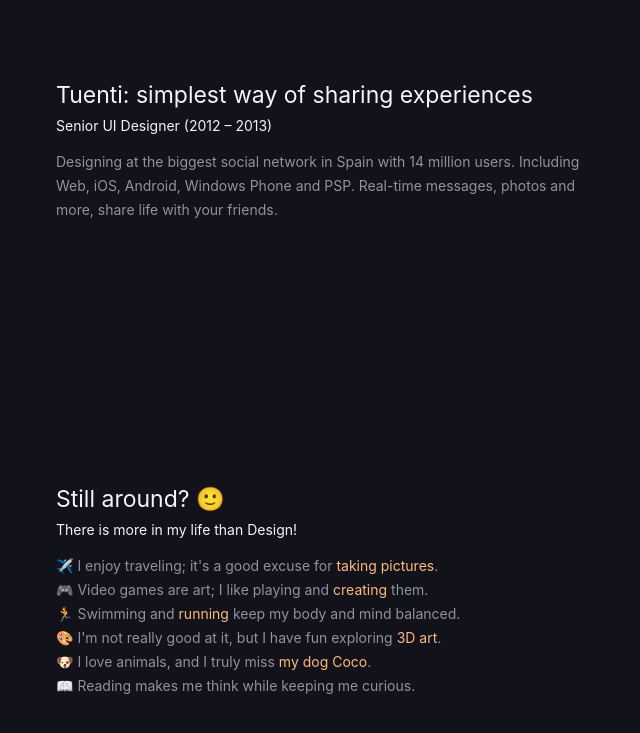
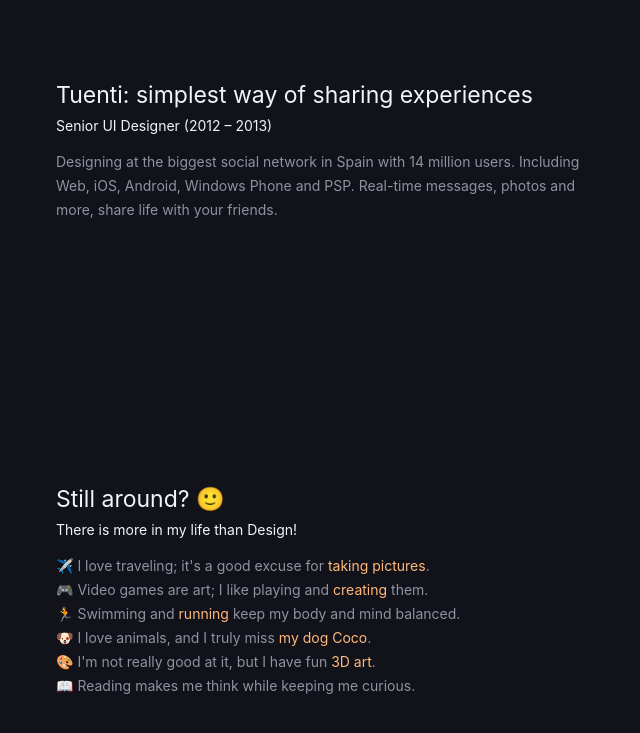
Before and after one commit to adrianmg/adrianmg.github.io, a Jekyll site: the page built from index.md, in a window 1280 px wide and 900 px high, scrolled down 9483 px. Shown: the top 733 px of the window, without its empty margins (0-640 px from the left). Built offline with Jekyll 4.4.1, drawn with Linux system fonts in a browser that asks for light colours.

Commit message:
Update home-work.html

```diff
--- a/_includes/home-work.html
+++ b/_includes/home-work.html
@@ -80,11 +80,11 @@
 			<h2>Still around? 🙂</h2>
 			<h3>There is more in my life than Design!</h3>
 			<ul>
-				<li>✈️ I enjoy traveling; it's a good excuse for <a href='https://500px.com/adrianmg'>taking pictures</a>.</li>
+				<li>✈️ I love traveling; it's a good excuse for <a href='https://500px.com/adrianmg'>taking pictures</a>.</li>
 				<li>🎮 Video games are art; I like playing and <a href='https://github.com/adrianmg/arkanoid'>creating</a> them.</li>
 				<li>🏃 Swimming and <a href='https://twitter.com/adrianmg/status/1023607011684974592'>running</a> keep my body and mind balanced.</li>
-				<li>🎨 I'm not really good at it, but I have fun exploring <a href='http://tumblr.adrianmato.com/tagged/cinema4d'>3D art</a>.</li>
 				<li>🐶 I love animals, and I truly miss <a href='https://www.instagram.com/p/BGtZevCLPL4/'>my dog Coco</a>.</li>
+				<li>🎨 I'm not really good at it, but I have fun <a href='http://tumblr.adrianmato.com/tagged/cinema4d'>3D art</a>.</li>
 				<li>📖 Reading makes me think while keeping me curious.</li>
 			</ul>
 		</div>
```
